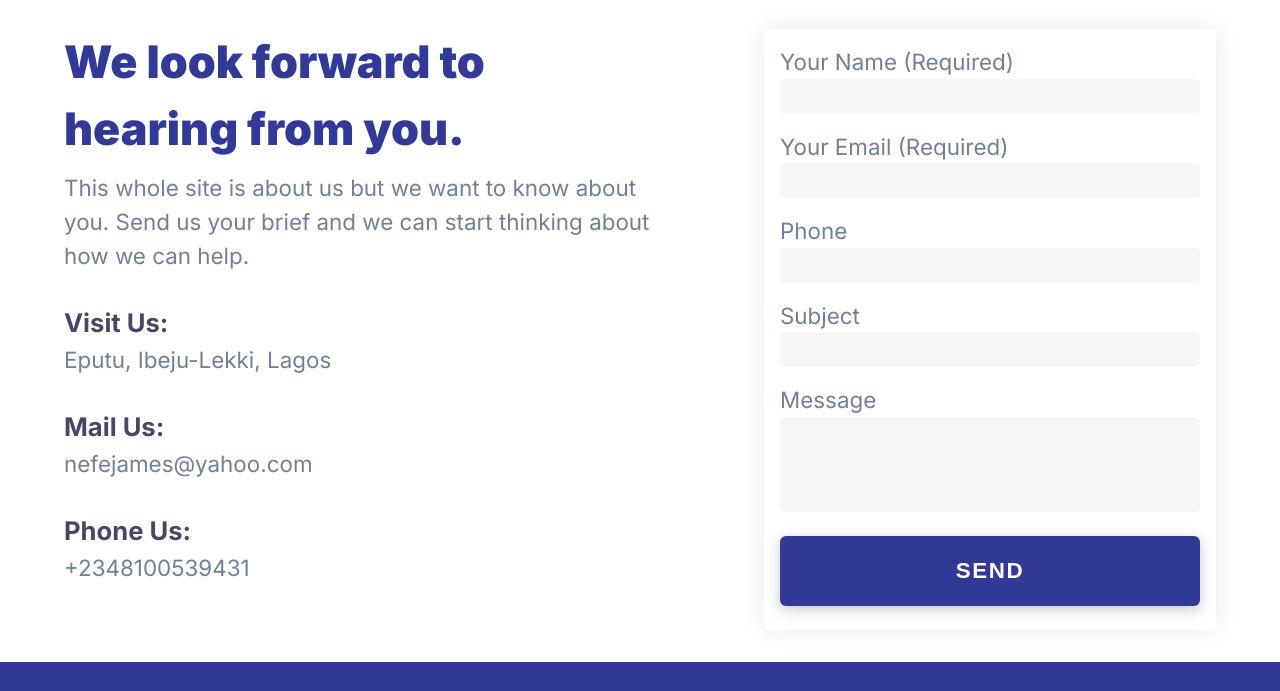
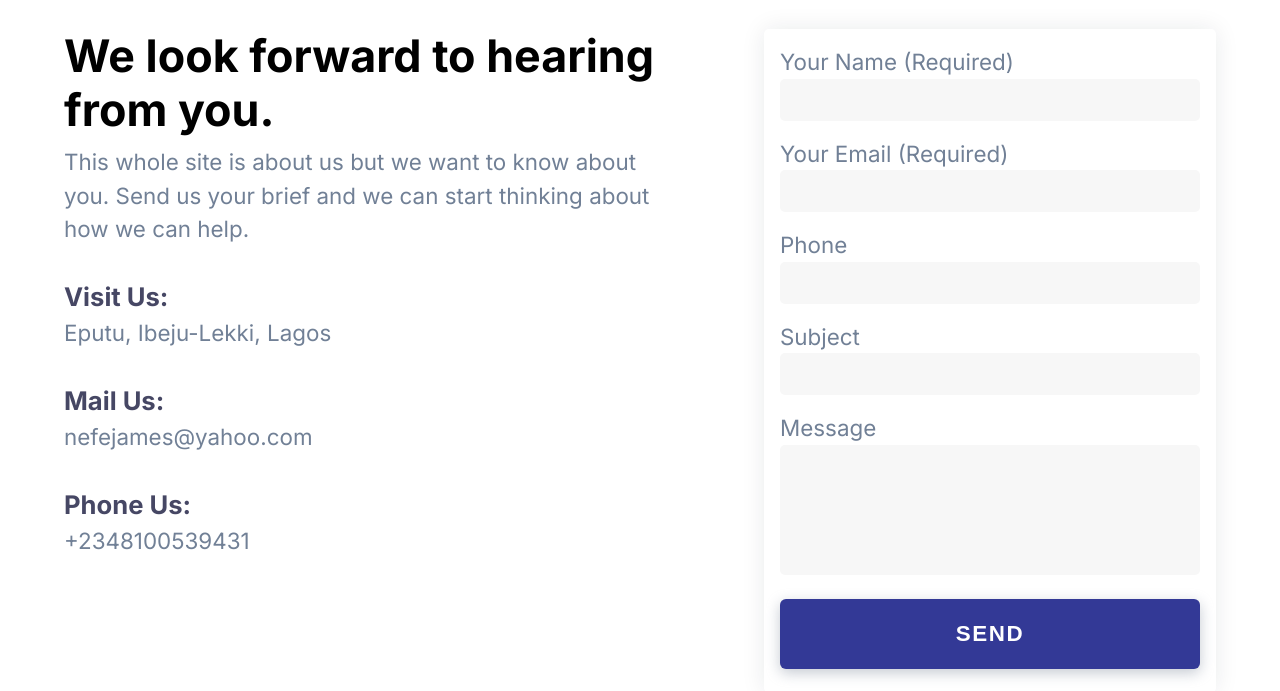
Before and after one commit to nefejames/auxano-digital, a plain HTML site: page contact-us.html in a window 1280 px wide. Shown: the part 78-769 px from the top of the page. Drawn offline with Linux system fonts and the light colour scheme.

Commit message:
stuffffz

```diff
--- a/css/contact-us.css
+++ b/css/contact-us.css
@@ -55,17 +55,6 @@ footer {
 	padding: 2rem 1rem;
 }
 
-h2 {
-	/* font-size: 1.8rem;
-	margin-bottom: 0.8rem; */
-
-	line-height: 1.5;
-	color: #333996;
-	font-size: 2.1rem;
-	font-weight: 900;
-	margin-bottom: 1rem;
-}
-
 p,
 .contact-form label {
 	font-size: 1.2rem;
@@ -97,6 +86,7 @@ p,
 /*contact form styles*/
 form {
 	display: flex;
+	font-size: 1.2rem;
 	flex-direction: column;
 	padding: 1rem;
 	border-radius: 5px;
@@ -123,9 +113,10 @@ textarea {
 
 input,
 textarea {
+	font-size: inherit;
+	color: #718096;
 	background: #f7f7f7;
 	border: 2px solid transparent;
-	outline: none;
 }
 
 textarea {
@@ -137,7 +128,7 @@ input:focus,
 input:active,
 textarea:focus,
 textarea:active {
-	border-color: black;
+	border-color: #464764;
 }
 
 button {
```
